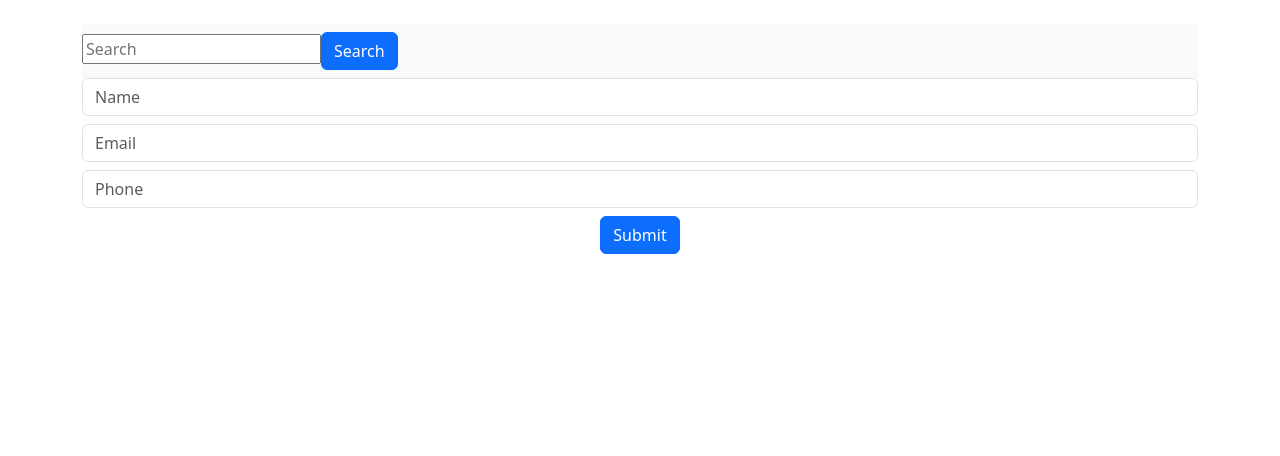
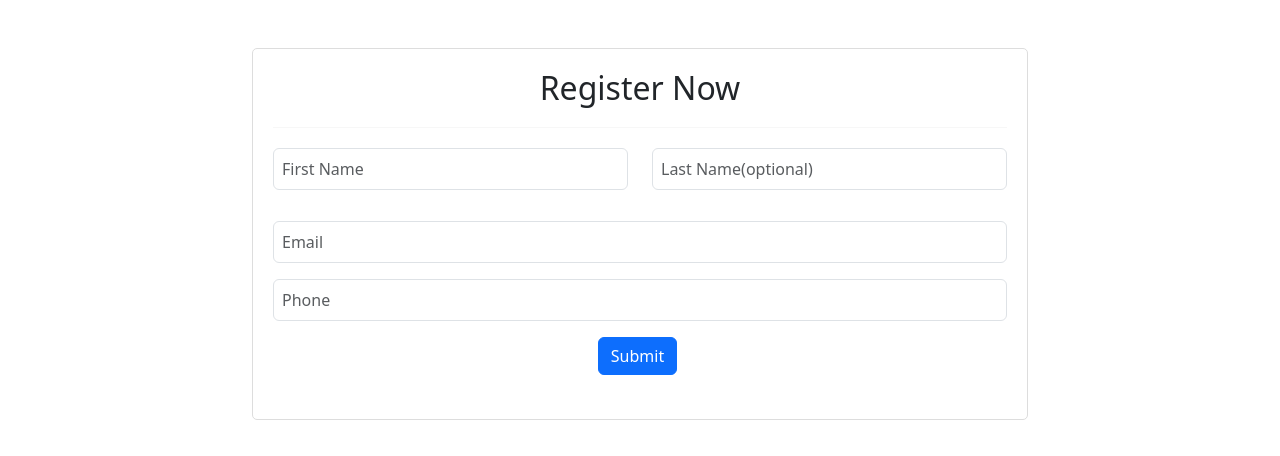
Before and after one commit to Arihant24Sameer/sortingcrud, a React (Create React App) app: page / in a window 1280 px wide. Shown: the top 456 px of the page. Built offline with nearby package versions, Linux system fonts and the light colour scheme; a small style sheet from the web is missing.

Commit message:
search issue solve

```diff
--- a/package.json
+++ b/package.json
@@ -18,7 +18,9 @@
     "material-react-table": "^2.0.5",
     "react": "^18.2.0",
     "react-bootstrap": "^2.9.1",
+    "react-datepicker": "^4.24.0",
     "react-dom": "^18.2.0",
+    "react-icons": "^4.12.0",
     "react-js-pagination": "^3.0.3",
     "react-paginate": "^8.2.0",
     "react-phone-number-input": "^3.3.7",
--- a/src/page/details.js
+++ b/src/page/details.js
@@ -2,7 +2,9 @@ import React, { useState } from "react";
 import { useFormik } from "formik";
 import * as Yup from "yup";
 import { Button, Table } from "react-bootstrap";
-
+import "bootstrap/dist/css/bootstrap.min.css";
+import "./table.css";
+import "./styles.css";
 const PAGE_SIZE = 5;
 
 const Details = () => {
@@ -10,17 +12,21 @@ const Details = () => {
   const [editIndex, setEditIndex] = useState(null);
   const [currentPage, setCurrentPage] = useState(1);
   const [search, setSearch] = useState("");
-
   const [searchResult, setSearchResult] = useState([]);
 
   const validationSchema = Yup.object().shape({
-    name: Yup.string()
-    .matches(/^[A-Za-z\s]+$/, "Name should not contain numbers")
-    .required("Name is required"),
+    firstName: Yup.string()
+      .matches(/^[A-Za-z\s]+$/, "Invalid name")
+      .trim()
+      .required("First Name is required"),
+    lastName: Yup.string()
+      .matches(/^[A-Za-z\s]+$/, "Invalid name")
+      .trim(),
     email: Yup.string()
       .email("Invalid email")
       .matches(/^[\w-\.]+@([\w-]+\.)+[\w-]{2,4}$/, "Enter valid email address")
-      .min(2, "email adress should contain atleast 2")
+      .trim()
+      .min(2, "Email address should contain at least 2")
       .required("Email is required"),
     phone: Yup.string()
       .matches(/^\d+$/, "Phone should contain only numbers")
@@ -31,21 +37,25 @@ const Details = () => {
 
   const formik = useFormik({
     initialValues: {
-      name: "",
+      firstName: "",
+      lastName: "",
       email: "",
       phone: "",
     },
     validationSchema,
     onSubmit: (values) => {
+      const fullName = `${values.firstName} ${values.lastName || ""}`;
+
       if (editIndex !== null) {
         const updatedDetails = [...details];
-        updatedDetails[editIndex] = { ...values };
+        updatedDetails[editIndex] = { ...values, name: fullName };
         setDetails(updatedDetails);
         setEditIndex(null);
       } else {
-        setDetails([...details, { ...values }]);
+        setDetails([...details, { ...values, name: fullName }]);
       }
 
+      setSearchResult([]); // Clear searchResult
       formik.resetForm();
     },
   });
@@ -57,83 +67,151 @@ const Details = () => {
   };
 
   const handleSearch = () => {
-    const foundItem = sortedData.find((item) => item.name === search);
-    setSearchResult(foundItem ? [foundItem] : []);
+    const searchTerms = search.toLowerCase().split(" ");
+
+    const foundItems = details.filter((item) =>
+      searchTerms.every(
+        (term) =>
+          item.firstName.toLowerCase().includes(term) ||
+          item.lastName.toLowerCase().includes(term) ||
+          item.email.toLowerCase().includes(term) ||
+          item.phone.toLowerCase().includes(term)
+      )
+    );
+
+    setSearchResult(foundItems);
   };
 
   const editData = (index) => {
     setEditIndex(index);
-    formik.setValues(details[index]);
+    const { firstName, lastName, email, phone } = details[index];
+    formik.setValues({ firstName, lastName, email, phone });
   };
 
-  const totalPages = Math.ceil(details.length / PAGE_SIZE);
+  const paginatedDetails = () => {
     const startIndex = (currentPage - 1) * PAGE_SIZE;
     const endIndex = startIndex + PAGE_SIZE;
+    return details.slice(startIndex, endIndex);
+  };
 
-  let sortedData = details.sort((a, b) => a.name.localeCompare(b.name));
+  const totalDetailPages = Math.ceil(details.length / PAGE_SIZE);
 
-  const paginatedDetails = sortedData.slice(startIndex, endIndex);
+  const paginatedSearchResult = () => {
+    const startIndex = (currentPage - 1) * PAGE_SIZE;
+    const endIndex = startIndex + PAGE_SIZE;
+    return searchResult.slice(startIndex, endIndex);
+  };
+
+  const totalSearchPages = Math.ceil(searchResult.length / PAGE_SIZE);
 
   const changePage = (page) => {
     setCurrentPage(page);
   };
 
   return (
-    <div className="container mt-4">
-      <nav className="navbar navbar-light bg-light">
-        <div className="form-inline">
+    <div className="container mt-5">
+      {details.length > 0 && (
+        <nav className="navbar navbar-light bg-light search-box">
+          <div className="d-flex">
             <input
-            className=""
+              className="form-control me-2"
               type="search"
               placeholder="Search"
               aria-label="Search"
               value={search}
               onChange={(e) => setSearch(e.target.value)}
             />
-
-          <Button type="button" onClick={handleSearch}>
+            <Button variant="primary" className="mb-2" onClick={handleSearch}>
               Search
             </Button>
           </div>
         </nav>
+      )}
 
-      <form onSubmit={formik.handleSubmit}>
-        <div className="mb-2">
+      <form onSubmit={formik.handleSubmit} className="form-box">
+        <div className="mb-3">
+          <h2>Register Now</h2>
+          <hr></hr>
+          <div className="mb-3 row">
+            <div className="col-sm-6">
               <input
                 type="text"
-            placeholder="Name"
-            name="name"
-            className="form-control"
-            onChange={formik.handleChange}
+                placeholder="First Name"
+                name="firstName"
+                className={`form-control ${
+                  formik.touched.firstName && formik.errors.firstName
+                    ? "error"
+                    : ""
+                }`}
+                onChange={(e) => {
+                  const inputValue = e.target.value.replace(/[^A-Za-z\s]/g, "");
+                  formik.handleChange({
+                    target: {
+                      name: "firstName",
+                      value: inputValue,
+                    },
+                  });
+                }}
                 onBlur={formik.handleBlur}
-            value={formik.values.name}
+                value={formik.values.firstName}
               />
-          {formik.touched.name && formik.errors.name && (
-            <div style={{ color: "red" }}>{formik.errors.name}</div>
+              {formik.touched.firstName && formik.errors.firstName && (
+                <div className="text-danger">{formik.errors.firstName}</div>
               )}
             </div>
+            <div className="col-sm-6">
+              <input
+                type="text"
+                placeholder="Last Name(optional)"
+                name="lastName"
+                className={`form-control ${
+                  formik.touched.lastName && formik.errors.lastName
+                    ? "error"
+                    : ""
+                }`}
+                onChange={(e) => {
+                  const inputValue = e.target.value.replace(/[^A-Za-z\s]/g, "");
+                  formik.handleChange({
+                    target: {
+                      name: "lastName",
+                      value: inputValue,
+                    },
+                  });
+                }}
+                onBlur={formik.handleBlur}
+                value={formik.values.lastName}
+              />
+              {formik.touched.lastName && formik.errors.lastName && (
+                <div className="text-danger">{formik.errors.lastName}</div>
+              )}
+            </div>
+          </div>
 
-        <div className="mb-2">
+          <div className="mb-3">
             <input
               type="text"
               placeholder="Email"
               name="email"
-            className="form-control"
+              className={`form-control ${
+                formik.touched.email && formik.errors.email ? "error" : ""
+              }`}
               onChange={formik.handleChange}
               onBlur={formik.handleBlur}
               value={formik.values.email}
             />
             {formik.touched.email && formik.errors.email && (
-            <div style={{ color: "red" }}>{formik.errors.email}</div>
+              <div className="text-danger">{formik.errors.email}</div>
             )}
           </div>
 
-        <div className="mb-2">
+          <div className="mb-3">
             <input
-            type="number"
+              type="text"
               placeholder="Phone"
               name="phone"
-            className="form-control"
+              className={`form-control ${
+                formik.touched.phone && formik.errors.phone ? "error" : ""
+              }`}
               onBlur={formik.handleBlur}
               value={formik.values.phone}
               onChange={(e) => {
@@ -144,84 +222,96 @@ const Details = () => {
               maxLength="10"
             />
             {formik.touched.phone && formik.errors.phone && (
-            <div style={{ color: "red" }}>{formik.errors.phone}</div>
+              <div className="text-danger">{formik.errors.phone}</div>
             )}
           </div>
 
-        <Button className="btn btn-primary mb-2" type="submit">
+          <Button variant="primary" className="mb-2" type="submit">
             {editIndex !== null ? "Update" : "Submit"}
           </Button>
+        </div>
       </form>
-      {searchResult.length > 0 && (
-        <div>
+
+      {searchResult.length > 0 ? (
+        <div className="table-container">
           <h2>Search Result:</h2>
           <Table striped bordered hover>
             <thead>
               <tr>
-                <th>Name</th>
+                <th>First Name</th>
+                <th>Last Name</th>
+                <th>Email</th>
+                <th>Phone</th>
+              </tr>
+            </thead>
+            <tbody>
+              {paginatedSearchResult().map((item, index) => (
+                <tr key={index}>
+                  <td>{item.firstName}</td>
+                  <td>{item.lastName}</td>
+                  <td>{item.email}</td>
+                  <td>{item.phone}</td>
+                </tr>
+              ))}
+            </tbody>
+          </Table>
+
+          {searchResult.length > PAGE_SIZE && (
+            <div className="pagination-buttons">
+              <Button
+                variant="secondary"
+                className="me-2"
+                onClick={() => changePage(currentPage - 1)}
+                disabled={currentPage === 1}
+              >
+                Previous Page
+              </Button>
+              <Button
+                variant="secondary"
+                onClick={() => changePage(currentPage + 1)}
+                disabled={currentPage === totalSearchPages}
+              >
+                Next Page
+              </Button>
+            </div>
+          )}
+        </div>
+      ) : (
+        details.length > 0 && (
+          <div className="table-container">
+            <h2>Submitted Details:</h2>
+            <Table striped bordered hover>
+              <thead>
+                <tr>
+                  <th>First Name</th>
+                  <th>Last Name</th>
                   <th>Email</th>
                   <th>Phone</th>
                   <th>Actions</th>
                 </tr>
               </thead>
               <tbody>
-              {searchResult.map((item, index) => (
+                {paginatedDetails().map((item, index) => (
                   <tr key={index}>
-                  <td>{item.name}</td>
+                    <td>{item.firstName}</td>
+                    <td>{item.lastName}</td>
                     <td>{item.email}</td>
                     <td>{item.phone}</td>
                     <td>
                       <Button
                         variant="danger"
-                      onClick={() => deleteItem(details.indexOf(item))}
+                        onClick={() =>
+                          deleteItem((currentPage - 1) * PAGE_SIZE + index)
+                        }
                       >
                         Delete
                       </Button>
                       <Button
                         variant="warning"
-                      onClick={() => editData(details.indexOf(item))}
-                      className="ml-2"
-                    >
-                      Edit
-                    </Button>
-                  </td>
-                </tr>
-              ))}
-            </tbody>
-          </Table>
-        </div>
-      )}
-
-      <div>
-        {details.length > 0 && (
-          <div>
-            <h2>Submitted Details:</h2>
-            <Table striped bordered hover>
-              <thead>
-                <tr>
-                  <th>Name</th>
-                  <th>Email</th>
-                  <th>Phone</th>
-                  <th>Actions</th>
-                </tr>
-              </thead>
-              <tbody>
-                {paginatedDetails.map((item, index) => (
-                  <tr key={index}>
-                    <td>{item.name}</td>
-                    <td>{item.email}</td>
-                    <td>{item.phone}</td>
-                    <td>
-                      <Button
-                        variant="danger"
-                        onClick={() => deleteItem(startIndex + index)}
-                      >
-                        Delete
-                      </Button>
-                      <Button
-                        variant="warning"
-                        onClick={() => editData(startIndex + index)}
-                        className="ml-2"
+                        onClick={() =>
+                          editData((currentPage - 1) * PAGE_SIZE + index)
+                        }
+                        className="ms-2"
                       >
                         Edit
                       </Button>
@@ -231,25 +321,28 @@ const Details = () => {
               </tbody>
             </Table>
 
-            <div className="mt-3">
+            {details.length > PAGE_SIZE && (
+              <div className="pagination-buttons">
                 <Button
-                className="btn btn-secondary mr-2"
+                  variant="secondary"
+                  className="me-2"
                   onClick={() => changePage(currentPage - 1)}
                   disabled={currentPage === 1}
                 >
                   Previous Page
                 </Button>
                 <Button
-                className="btn btn-secondary"
+                  variant="secondary"
                   onClick={() => changePage(currentPage + 1)}
-                disabled={currentPage === totalPages}
+                  disabled={currentPage === totalDetailPages}
                 >
                   Next Page
                 </Button>
               </div>
-          </div>
             )}
           </div>
+        )
+      )}
     </div>
   );
 };
--- /dev/null
+++ b/src/page/styles.css
@@ -0,0 +1,84 @@
+/* styles.css */
+
+.container {
+  max-width: 800px;
+  margin: auto;
+}
+
+.search-box {
+  display: flex;
+  justify-content: space-between;
+  align-items: center;
+  margin-bottom: 20px;
+  padding: 10px;
+  border: 1px solid #ddd;
+  border-radius: 5px;
+  background-color: #f8f9fa;
+}
+
+.search-input {
+  flex-grow: 1;
+  margin-right: 10px;
+}
+
+.form-box {
+  background-color: #fff;
+  padding: 20px;
+  border: 1px solid #ddd;
+  border-radius: 5px;
+  margin-bottom: 20px;
+}
+
+.form-box h2 {
+  margin-bottom: 20px;
+}
+
+.form-box hr {
+  margin-top: 5px;
+  margin-bottom: 20px;
+  border: 0;
+  border-top: 1px solid #ddd;
+}
+
+.form-control {
+  margin-bottom: 15px;
+}
+
+.error {
+  border-color: #dc3545 !important;
+}
+
+.submit-button {
+  background-color: #007bff;
+  border: 1px solid #007bff;
+}
+
+.table-container {
+  margin-bottom: 20px;
+}
+
+.no-results-message {
+  text-align: center;
+  margin-top: 20px;
+}
+
+.pagination-buttons {
+  display: flex;
+  justify-content: space-between;
+}
+
+/* table.css */
+
+.table {
+  margin-top: 20px;
+}
+
+th, td {
+  text-align: center;
+}
+
+.table th, .table td {
+  vertical-align: middle;
+}
+
+/* Adjust the table styling as needed */
--- a/src/page/table.css
+++ b/src/page/table.css
@@ -1,7 +1,5 @@
-/* Add these styles in your CSS file or in your component */
-
 .container {
-    max-width: 800px;
+  max-width: 650px;
   margin: auto;
 }
 
@@ -11,7 +9,8 @@
   margin-top: 20px;
 }
 
-  th, td {
+th,
+td {
   border: 1px solid #ddd;
   padding: 12px;
   text-align: left;
@@ -31,23 +30,19 @@
   margin-right: 5px;
 }
 
-  /* Optional: Add some margin and padding to improve spacing */
 .mb-2 {
   margin-bottom: 20px;
 }
 
-  /* Optional: Add some margin to the form */
 form {
   margin-bottom: 20px;
 }
 
-  /* Optional: Style for the search input */
 .navbar-light input[type="search"] {
   padding: 8px;
   margin-right: 5px;
 }
 
-  /* Optional: Style for the search button */
 .navbar-light button {
-    padding: 8px;
+  padding: 1px;
 }
```
Also changed, not shown: public/index.html (+7 -4 lines), 1 other file (tests, documents, lock files or other folders). Lines whose indentation alone changed are shown as unchanged.
